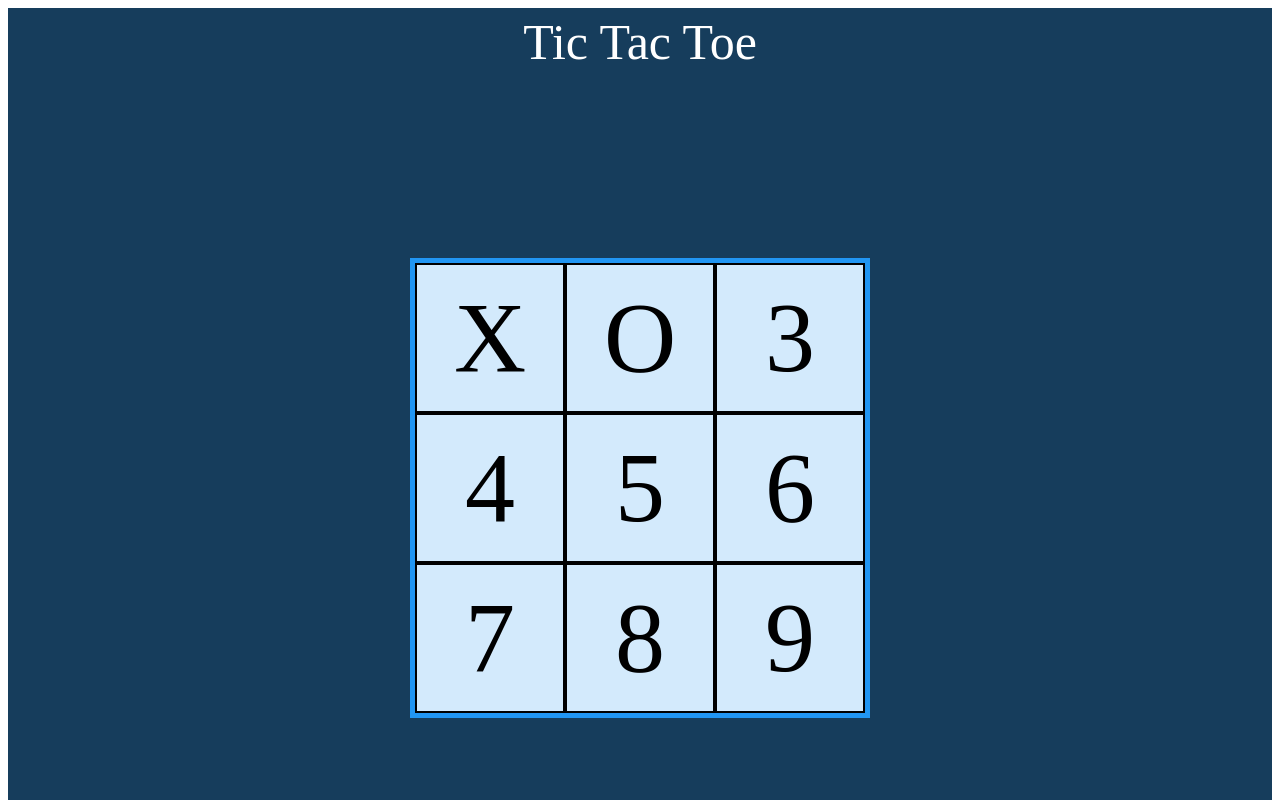
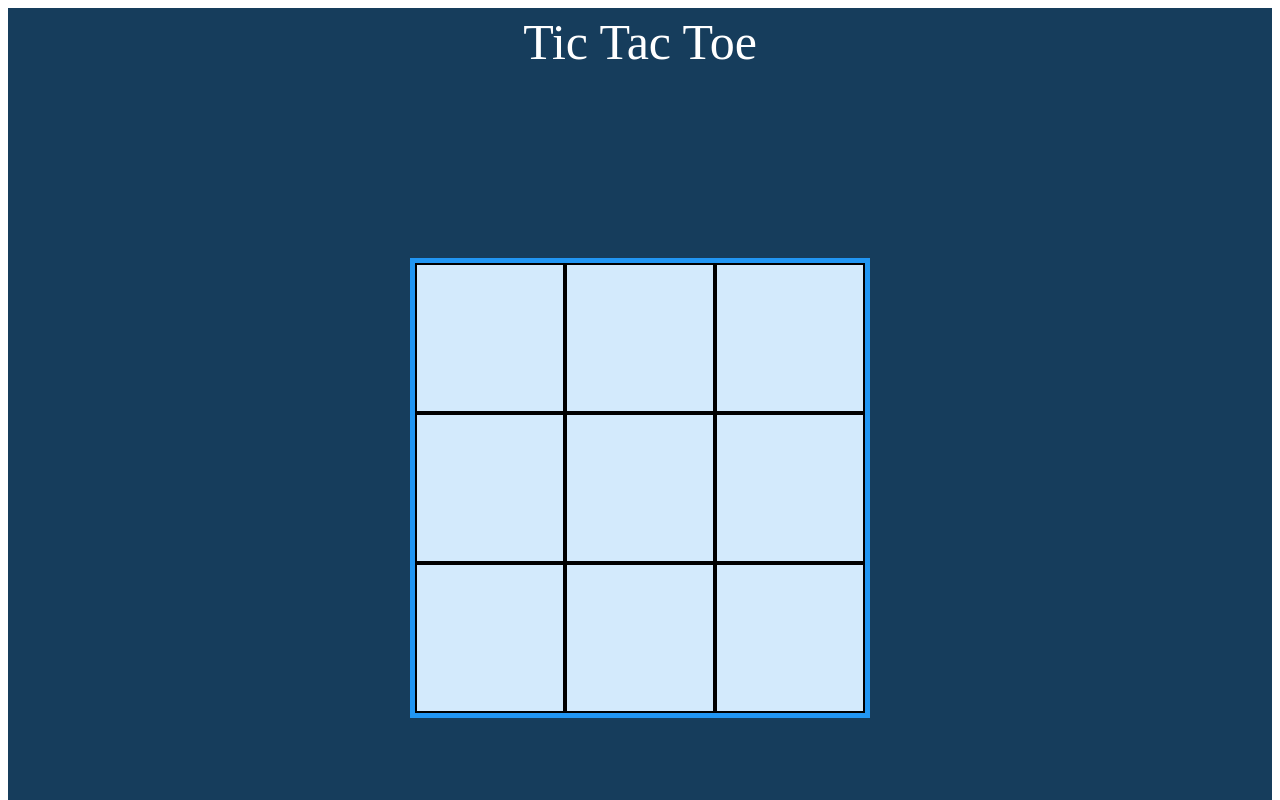
Before and after one commit to Kelho0812/tictactoe, a plain HTML site: page index.html in a window 1280 px wide. Shown: the top 800 px of the page. Drawn offline with Linux system fonts and the light colour scheme.

Commit message:
Deleted placeholder content inside the game-boxes

```diff
--- a/index.html
+++ b/index.html
@@ -21,15 +21,15 @@
                 <div>Tic Tac Toe</div>
             </header>
             <div class="game-wrapper">
-                <div class="game-boxes">X</div>
-                <div class="game-boxes">O</div>
-                <div class="game-boxes">3</div>
-                <div class="game-boxes">4</div>
-                <div class="game-boxes">5</div>
-                <div class="game-boxes">6</div>
-                <div class="game-boxes">7</div>
-                <div class="game-boxes">8</div>
-                <div class="game-boxes">9</div>
+                <div class="game-boxes"></div>
+                <div class="game-boxes"></div>
+                <div class="game-boxes"></div>
+                <div class="game-boxes"></div>
+                <div class="game-boxes"></div>
+                <div class="game-boxes"></div>
+                <div class="game-boxes"></div>
+                <div class="game-boxes"></div>
+                <div class="game-boxes"></div>
             </div>
             <footer>Made by Kelho</footer>
         </div>
```
